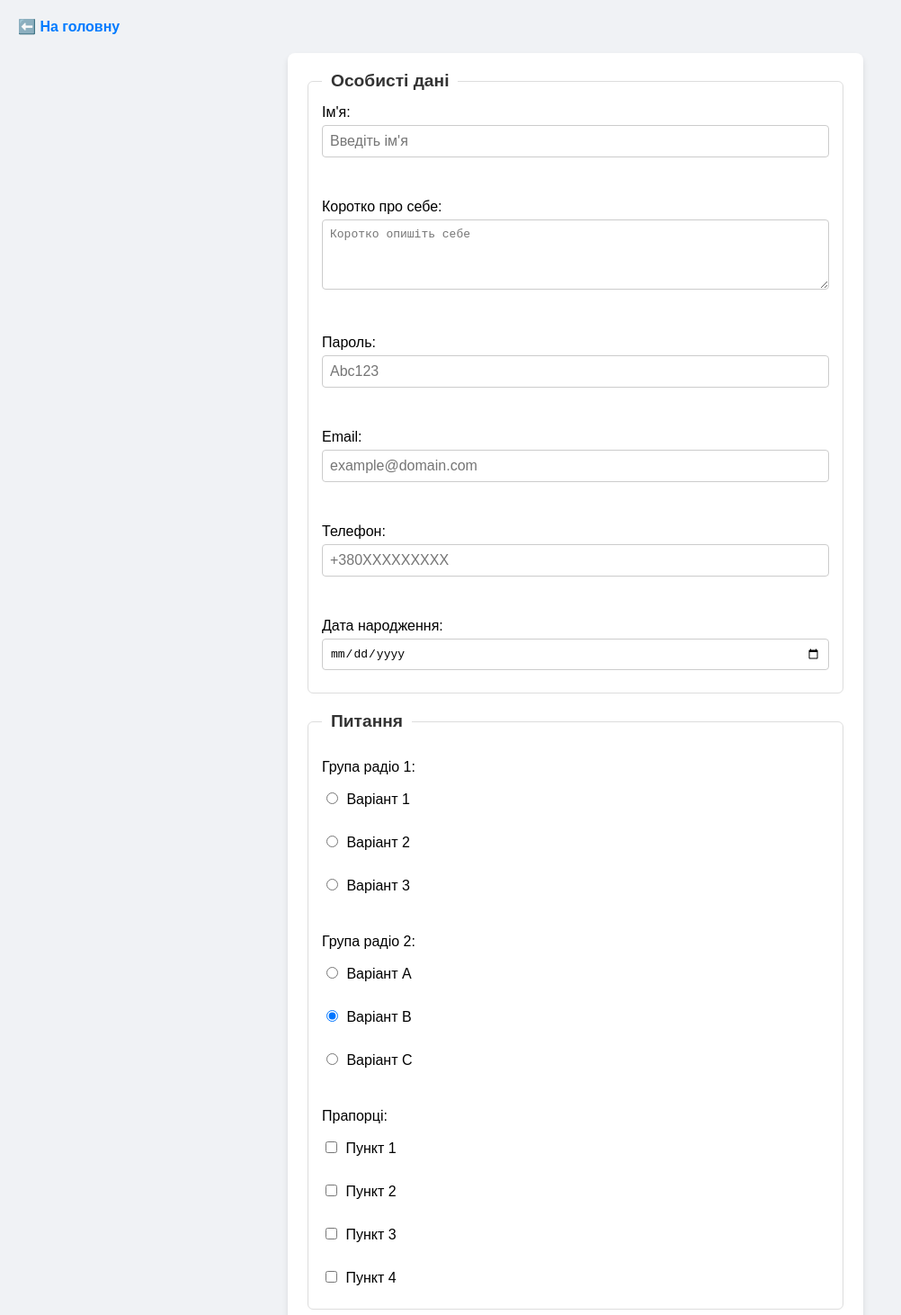
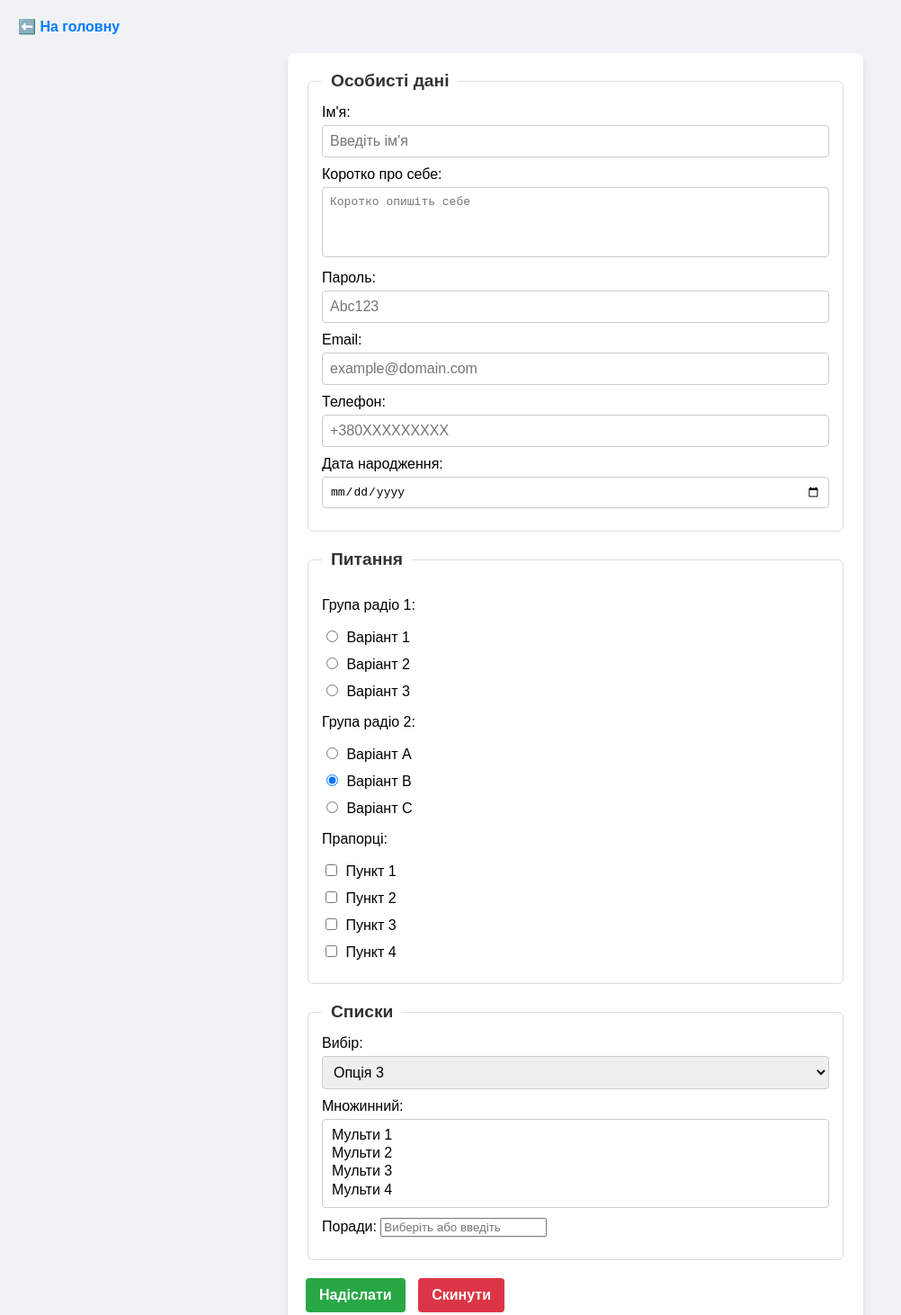
Before and after one commit to faenxi/web-technologies, a plain HTML site: page lab-5/lab4_3.html in a window 1280 px wide. Shown: the top 1462 px of the page at 90% size, without its empty margins (0-1002 px from the left). Drawn offline with Linux system fonts and the light colour scheme.

Commit message:
update lab5

```diff
--- a/lab-5/lab4_3.html
+++ b/lab-5/lab4_3.html
@@ -15,27 +15,27 @@
     <fieldset tabindex="1">
         <legend>Особисті дані</legend>
 
-        <label>Ім'я:<br>
+        <label>Ім'я:
             <input type="text" placeholder="Введіть ім'я" required tabindex="3">
-        </label><br><br>
+        </label>
 
-        <label>Коротко про себе:<br>
+        <label>Коротко про себе:
             <textarea placeholder="Коротко опишіть себе" rows="4" tabindex="2"></textarea>
-        </label><br><br>
+        </label>
 
-        <label>Пароль:<br>
+        <label>Пароль:
             <input type="password" placeholder="Abc123" required tabindex="4">
-        </label><br><br>
+        </label>
 
-        <label>Email:<br>
+        <label>Email:
             <input type="email" placeholder="example@domain.com" required tabindex="5">
-        </label><br><br>
+        </label>
 
-        <label>Телефон:<br>
+        <label>Телефон:
             <input type="tel" placeholder="+380XXXXXXXXX" required tabindex="6">
-        </label><br><br>
+        </label>
 
-        <label>Дата народження:<br>
+        <label>Дата народження:
             <input type="date" required tabindex="7">
         </label>
     </fieldset>
@@ -44,26 +44,26 @@
         <legend>Питання</legend>
 
         <p>Група радіо 1:</p>
-        <label><input type="radio" name="r1" tabindex="9"> Варіант 1</label><br>
-        <label><input type="radio" name="r1" tabindex="10"> Варіант 2</label><br>
-        <label><input type="radio" name="r1" tabindex="11"> Варіант 3</label><br>
+        <label><input type="radio" name="r1" tabindex="9"> Варіант 1</label>
+        <label><input type="radio" name="r1" tabindex="10"> Варіант 2</label>
+        <label><input type="radio" name="r1" tabindex="11"> Варіант 3</label>
 
         <p>Група радіо 2:</p>
-        <label><input type="radio" name="r2" tabindex="12"> Варіант A</label><br>
-        <label><input type="radio" name="r2" checked tabindex="13"> Варіант B</label><br>
-        <label><input type="radio" name="r2" tabindex="14"> Варіант C</label><br>
+        <label><input type="radio" name="r2" tabindex="12"> Варіант A</label>
+        <label><input type="radio" name="r2" checked tabindex="13"> Варіант B</label>
+        <label><input type="radio" name="r2" tabindex="14"> Варіант C</label>
 
         <p>Прапорці:</p>
-        <label><input type="checkbox" tabindex="15"> Пункт 1</label><br>
-        <label><input type="checkbox" tabindex="16"> Пункт 2</label><br>
-        <label><input type="checkbox" tabindex="17"> Пункт 3</label><br>
+        <label><input type="checkbox" tabindex="15"> Пункт 1</label>
+        <label><input type="checkbox" tabindex="16"> Пункт 2</label>
+        <label><input type="checkbox" tabindex="17"> Пункт 3</label>
         <label><input type="checkbox" tabindex="18"> Пункт 4</label>
     </fieldset>
 
     <fieldset tabindex="19">
         <legend>Списки</legend>
 
-        <label>Вибір:<br>
+        <label>Вибір:
             <select tabindex="20">
                 <option>Опція 1</option>
                 <option>Опція 2</option>
@@ -71,18 +71,18 @@
                 <option>Опція 4</option>
                 <option>Опція 5</option>
             </select>
-        </label><br><br>
+        </label>
 
-        <label>Множинний:<br>
+        <label>Множинний:
             <select multiple size="4" tabindex="21">
                 <option>Мульти 1</option>
                 <option>Мульти 2</option>
                 <option>Мульти 3</option>
                 <option>Мульти 4</option>
             </select>
-        </label><br><br>
+        </label>
 
-        <label>Поради:<br>
+        <label>Поради:
             <input list="colorlist" placeholder="Виберіть або введіть" tabindex="22">
             <datalist id="colorlist">
                 <option value="Червоний">
--- a/lab-5/style_3.css
+++ b/lab-5/style_3.css
@@ -52,10 +52,11 @@ select {
     width: 100%;
     padding: 8px;
     margin-top: 5px;
-    box-sizing: border-box; /* Важливо для правильного розрахунку ширини */
+    box-sizing: border-box;
     border: 1px solid #ccc;
     border-radius: 4px;
     font-size: 1em;
+    resize: none;
 }
 
 input[type="radio"],
```
Also changed, not shown: lab-5/style_1.css (+5 -5 lines), lab-5/style_2.css (+7 -11 lines).
